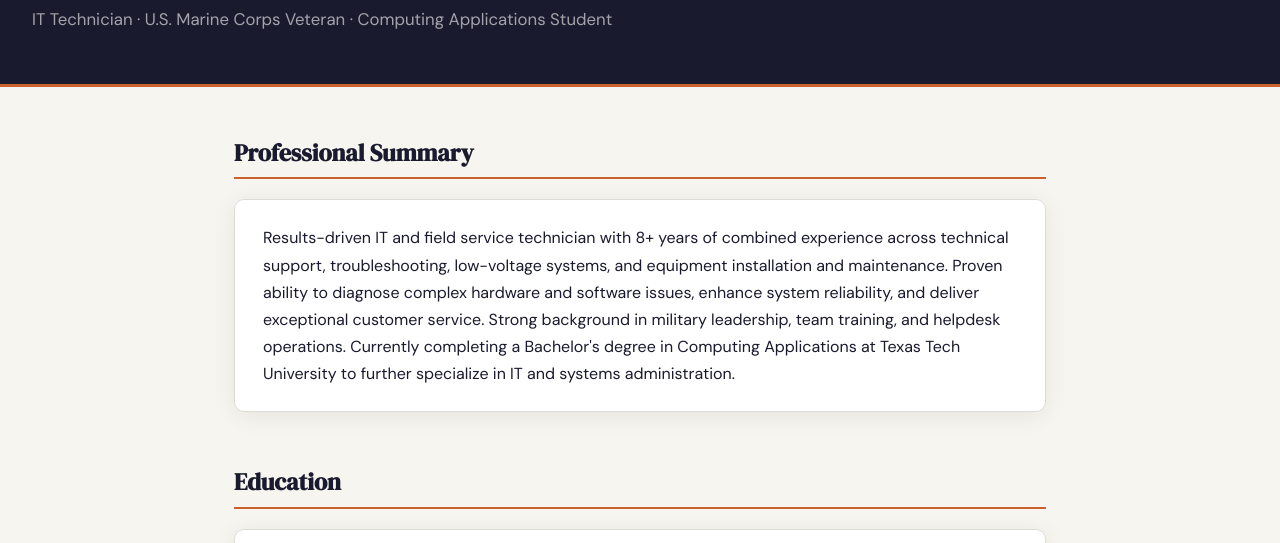
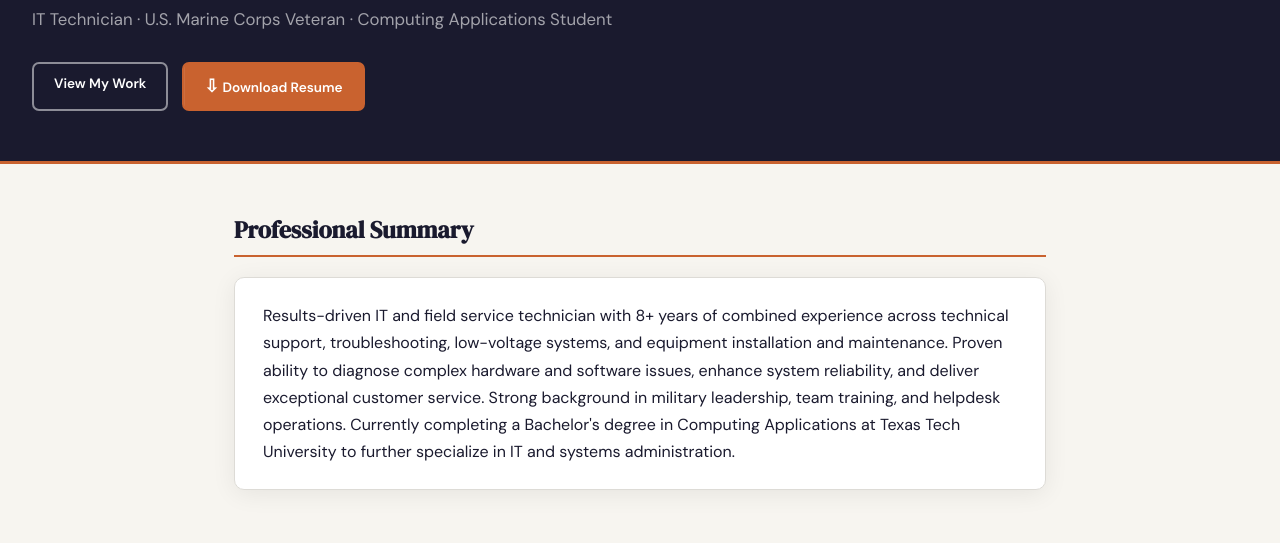
Before and after one commit to michaelbuell/mbuellportfolio.github.io, a plain HTML site: page index.html in a window 1280 px wide. Shown: the part 177-720 px from the top of the page. Drawn offline with Linux system fonts and the light colour scheme.

Commit message:
Added functional "View My Work" and "Download Resume" buttons to page hero, added resume.pdf to root directory

```diff
--- a/index.html
+++ b/index.html
@@ -24,6 +24,12 @@
    <div class="page-hero">
     <h1>Resume</h1>
     <p>IT Technician &middot; U.S. Marine Corps Veteran &middot; Computing Applications Student</p>
+      <div class="hero-actions">
+        <a href="./Projects/index.html" class="btn btn-hero-outline">View My Work</a>
+        <a href="Resume.pdf" download="Michael_Buell_Resume.pdf" class="btn btn-resume">
+          <span class="resume-icon">&#8681;</span> Download Resume
+        </a>
+      </div>
   </div>
 
   <main>
--- a/styles.css
+++ b/styles.css
@@ -150,6 +150,77 @@ nav ul li a.active {
 }
 .page-hero h1 { font-size: 2.5rem; margin-bottom: 10px; }
 .page-hero p  { color: rgba(255,255,255,0.6); font-size: 1.05rem; }
+
+.hero-actions {
+  display: flex;
+  gap: 14px;
+  margin-top: 28px;
+  flex-wrap: wrap;
+}
+
+.btn-hero-outline {
+  background: transparent;
+  color: #fff;
+  border: 2px solid rgba(255,255,255,0.5);
+  padding: 10px 24px;
+  border-radius: 7px;
+  font-size: 0.9rem;
+  font-weight: 600;
+  transition: background var(--transition), border-color var(--transition), transform 0.15s;
+  text-decoration: none;
+}
+.btn-hero-outline:hover {
+  background: rgba(255,255,255,0.1);
+  border-color: #fff;
+  color: #fff;
+  text-decoration: none;
+  transform: translateY(-2px);
+}
+
+.btn-resume {
+  background: var(--accent);
+  color: #fff;
+  border: 2px solid var(--accent);
+  padding: 10px 24px;
+  border-radius: 7px;
+  font-size: 0.9rem;
+  font-weight: 600;
+  display: inline-flex;
+  align-items: center;
+  gap: 8px;
+  text-decoration: none;
+  position: relative;
+  overflow: hidden;
+  transition: background var(--transition), border-color var(--transition), transform 0.15s, box-shadow 0.15s;
+}
+.btn-resume::before {
+  content: '';
+  position: absolute;
+  inset: 0;
+  background: rgba(255,255,255,0.12);
+  transform: translateX(-100%);
+  transition: transform 0.3s ease;
+}
+.btn-resume:hover::before { transform: translateX(0); }
+.btn-resume:hover {
+  background: var(--accent-hover);
+  border-color: var(--accent-hover);
+  color: #fff;
+  text-decoration: none;
+  transform: translateY(-2px);
+  box-shadow: 0 6px 20px rgba(201,98,47,0.4);
+}
+.btn-resume:active { transform: translateY(0); }
+
+.resume-icon {
+  font-size: 1.1rem;
+  display: inline-block;
+  animation: bobDown 1.6s ease-in-out infinite;
+}
+@keyframes bobDown {
+  0%, 100% { transform: translateY(0); }
+  50%       { transform: translateY(3px); }
+}
 
 /* ===== Main ===== */
 main {
@@ -419,8 +490,8 @@ footer a:hover { color: #fff; text-decoration: none; }
 
 /* ===== Responsive ===== */
 @media (max-width: 620px) {
-  .header-name { font-size: 1rem; }
   header { padding: 0 12px; gap: 8px; }
+  .header-name { display: none; }
   nav ul { gap: 0; }
   nav ul li a { padding: 5px 7px; font-size: 0.78rem; }
   .page-hero { padding: 40px 20px 34px; }
```
Also changed, not shown: 1 other file.
